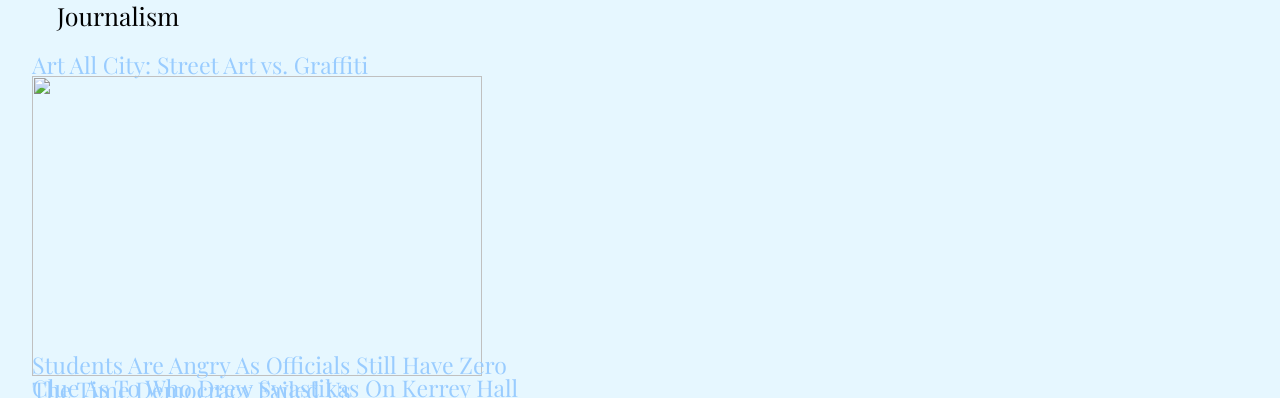
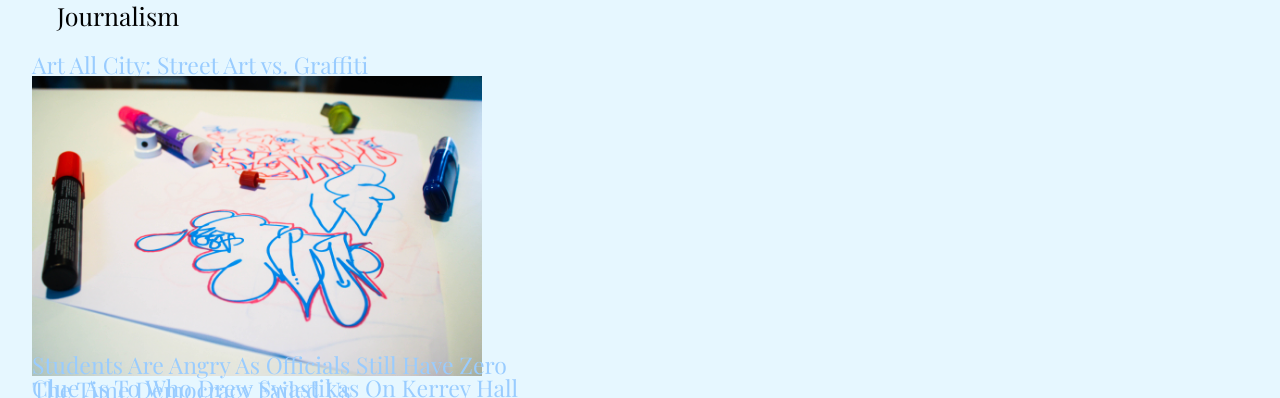
Before and after one commit to mischkacap/mischkacap2.github.io, a plain HTML site: page Journalism.html in a window 1280 px wide. Shown: the part 318-716 px from the top of the page. Drawn offline with nearby package versions, Linux system fonts and the light colour scheme.

Commit message:
Update Journalism.html

```diff
--- a/Journalism.html
+++ b/Journalism.html
@@ -24,7 +24,7 @@
 
 <div class=article>
 <a href="https://goo.gl/aRWHAu"><h3> Art All City: Street Art vs. Graffiti </h3>
-<img src="photos/graf.jpg" style="width:450px; height:300px;> </a>
+<img src="graf.jpg" style="width:450px; height:300px;> </a>
 <h5> Breaking the boundries between graffiti and street art</h5>
 <h4> By Mischka Capriles, Yasmin Leutwyler, Seung Won Baik </h4>
 </div>
```
